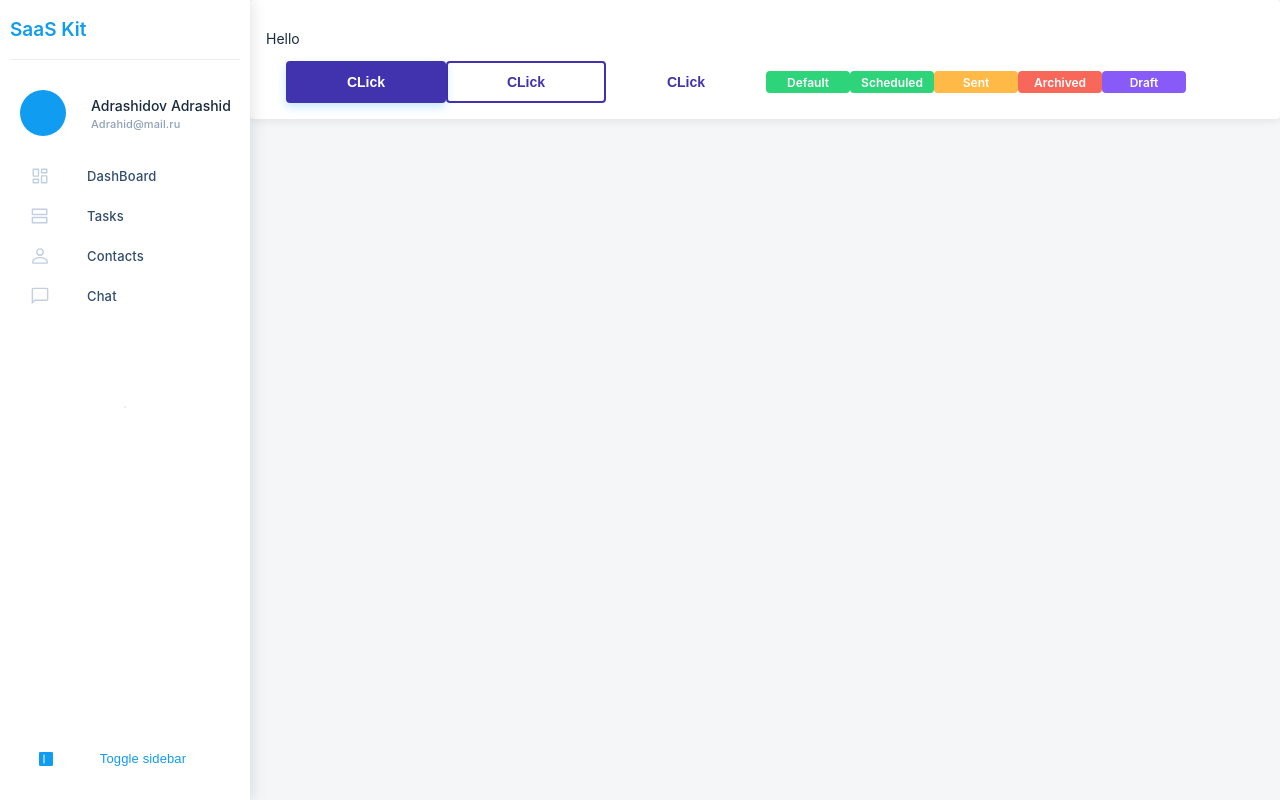
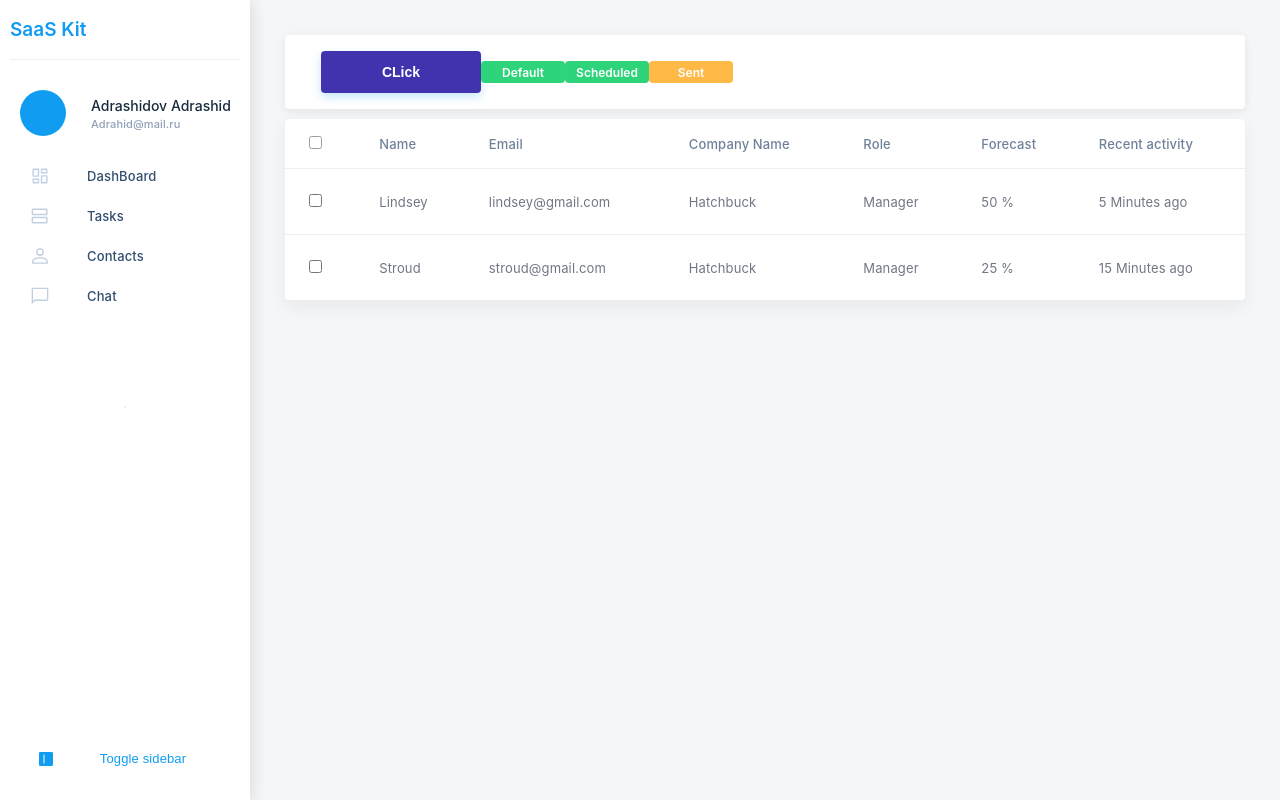
Before and after one commit to katada93/saas, a React (Create React App) app: page / in a window 1280 px wide. Built offline with nearby package versions, Linux system fonts and the light colour scheme.

Commit message:
update Table component

```diff
--- a/src/app/App.tsx
+++ b/src/app/App.tsx
@@ -1,7 +1,7 @@
 import { useState, useCallback } from 'react';
 import clsx from 'clsx';
 
-import { Paper, Icon, Button, Status } from 'components/ui';
+import { Paper, Icon, Button, Status, Table } from 'components/ui';
 import { Sidebar } from 'components/Sidebar/Sidebar';
 
 import styles from './styles/index.module.scss';
@@ -13,24 +13,53 @@ function App() {
     setIsOpenSidebar(!isOpenSidebar);
   }, [isOpenSidebar]);
 
+  const contacts = [
+    { value: 'select', displayValue: <input type="checkbox" /> },
+    { value: 'name', displayValue: 'Name' },
+    { value: 'email', displayValue: 'Email' },
+    { value: 'company', displayValue: 'Company Name' },
+    { value: 'role', displayValue: 'Role' },
+    { value: 'forecast', displayValue: 'Forecast' },
+    { value: 'recent', displayValue: 'Recent activity' },
+  ];
+
+  const tableData = [
+    {
+      name: 'Lindsey',
+      email: 'lindsey@gmail.com',
+      company: 'Hatchbuck',
+      select: <input type="checkbox" />,
+      role: 'Manager',
+      forecast: '50 %',
+      recent: '5 Minutes ago',
+    },
+    {
+      name: 'Stroud',
+      email: 'stroud@gmail.com',
+      select: <input type="checkbox" />,
+      company: 'Hatchbuck',
+      role: 'Manager',
+      forecast: '25 %',
+      recent: '15 Minutes ago',
+    },
+  ];
+
   return (
     <div
       className={clsx(styles.App, { [styles.isOpenSidebar]: isOpenSidebar })}>
       <Sidebar isOpen={isOpenSidebar} onToggle={handleToggle} />
 
+      <div className={styles.content}>
         <Paper>
-        <p>Hello</p>
           <Icon name="chat" />
           <Button>CLick</Button>
-        <Button variant="outline">CLick</Button>
-        <Button variant="link">CLick</Button>
 
           <Status>Default</Status>
           <Status color="success">Scheduled</Status>
           <Status color="warning">Sent</Status>
-        <Status color="danger">Archived</Status>
-        <Status color="secondary">Draft</Status>
         </Paper>
+        <Table header={contacts} data={tableData} />
+      </div>
     </div>
   );
 }
--- a/src/app/styles/index.module.scss
+++ b/src/app/styles/index.module.scss
@@ -47,3 +47,7 @@ body {
 .isOpenSidebar {
   padding-left: 250px;
 }
+
+.content {
+  padding: 35px;
+}
--- a/src/components/ui/Table/Table.module.scss
+++ b/src/components/ui/Table/Table.module.scss
@@ -1,11 +1,15 @@
 .Table {
   width: 100%;
+  margin-top: 10px;
   font-weight: 400;
   font-size: 13px;
   line-height: 20px;
   letter-spacing: 0.01em;
   text-align: left;
+  background-color: #fff;
+  border-radius: 5px;
   border-collapse: collapse;
+  box-shadow: 0 6px 18px rgb(0 0 0 / 6%);
 
   tbody {
     tr {
--- a/src/components/ui/Table/Table.tsx
+++ b/src/components/ui/Table/Table.tsx
@@ -2,26 +2,28 @@ import React from 'react';
 
 import styles from './Table.module.scss';
 
+type DisplayValue = string | number | JSX.Element;
+
 interface TableProps {
-  tableHead: Array<any>;
-  tableBody: Array<{ [key: string]: any }>;
+  header: Array<{ value: string; displayValue: DisplayValue }>;
+  data: Array<Record<string, DisplayValue>>;
 }
 
-export const Table: React.FC<TableProps> = ({ tableHead, tableBody }) => {
+export const Table = ({ header, data }: TableProps) => {
   return (
     <table className={styles.Table}>
       <thead>
         <tr>
-          {tableHead.map((item, index) => {
-            return <th key={index?.toString()}>{item}</th>;
+          {header.map(({ value, displayValue }) => {
+            return <th key={value}>{displayValue}</th>;
           })}
         </tr>
       </thead>
       <tbody>
-        {tableBody.map((row, index) => (
-          <tr key={index?.toString()}>
-            {Object.values(row).map((cell) => (
-              <td>{cell}</td>
+        {data.map((user) => (
+          <tr key={user.email as string}>
+            {header.map(({ value }) => (
+              <td key={value}>{user[value]}</td>
             ))}
           </tr>
         ))}
--- a/src/components/ui/index.ts
+++ b/src/components/ui/index.ts
@@ -2,3 +2,4 @@ export { Icon } from './Icon/Icon';
 export { Paper } from './Paper/Paper';
 export { Button } from './Button/Button';
 export { Status } from './Status/Status';
+export { Table } from './Table/Table';
```
Also changed, not shown: .eslintrc.json. Lines whose indentation alone changed are shown as unchanged.
